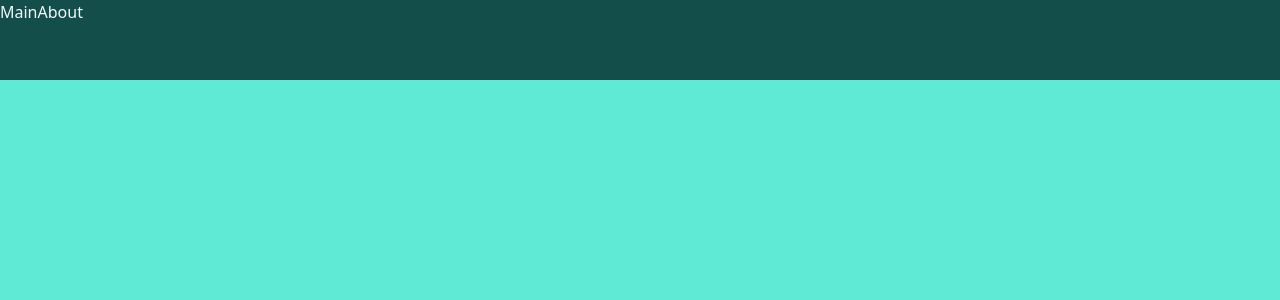
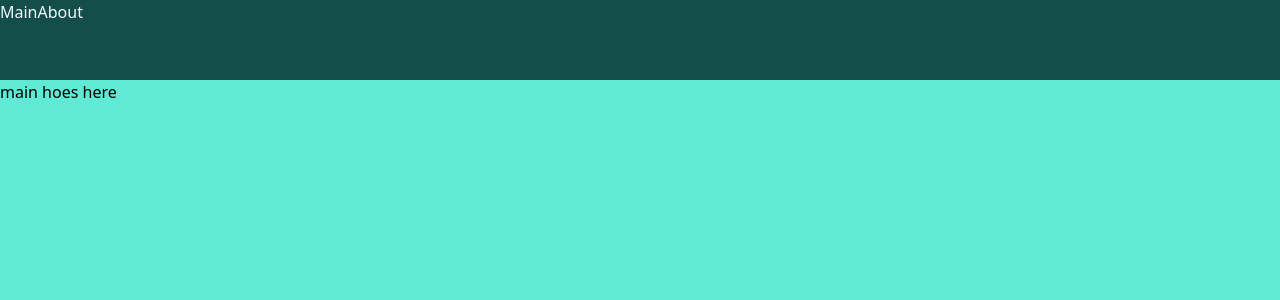
Before and after one commit to Utelagazkodas/ReactTest, a React (Vite) app: page / in a window 1280 px wide. Shown: the top 300 px of the page. Built offline with nearby package versions, Linux system fonts and the light colour scheme.

Commit message:
adde content

```diff
--- a/src/App.tsx
+++ b/src/App.tsx
@@ -6,6 +6,8 @@ function App() {
   return (
     <body className="bg-teal-300 min-h-screen">
       <TopBar />
+
+      main hoes here
     </body>
   )
 }
```
Also changed, not shown: 2 other files (tests, documents, lock files or other folders).
